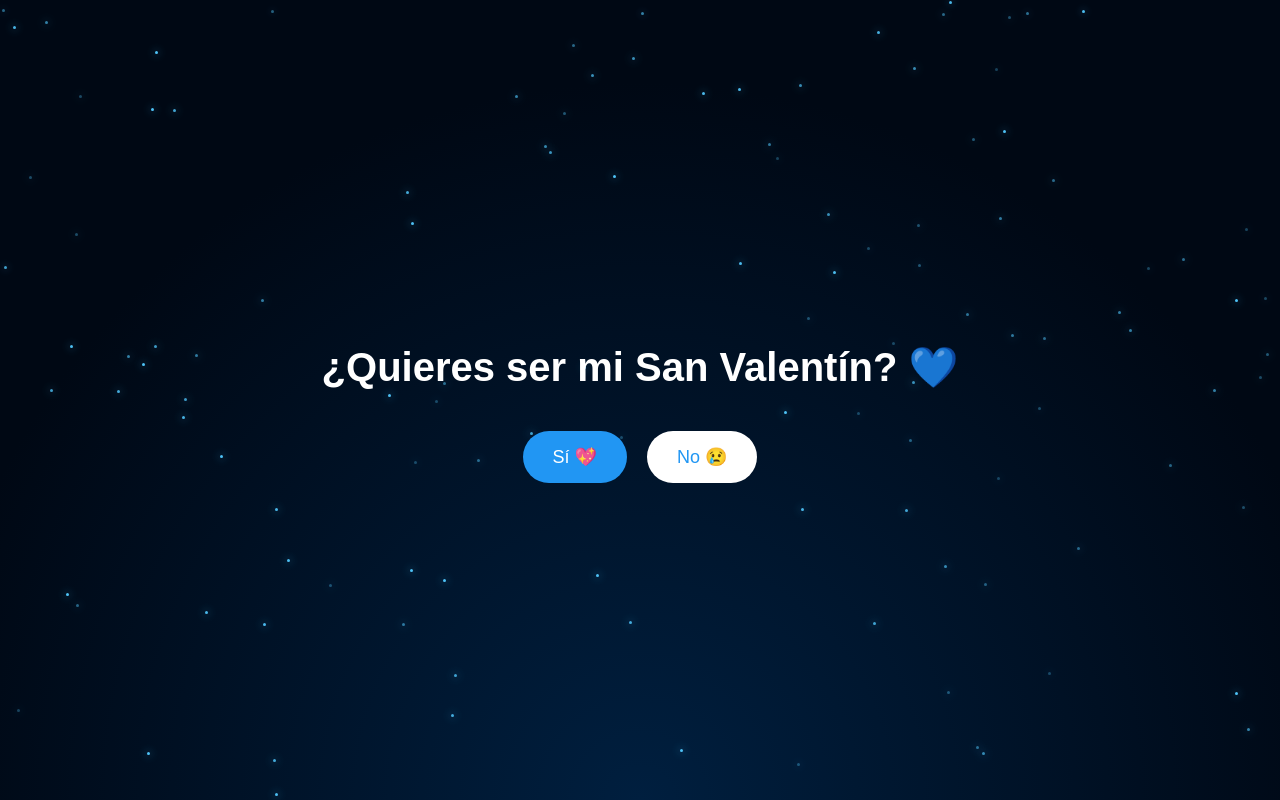
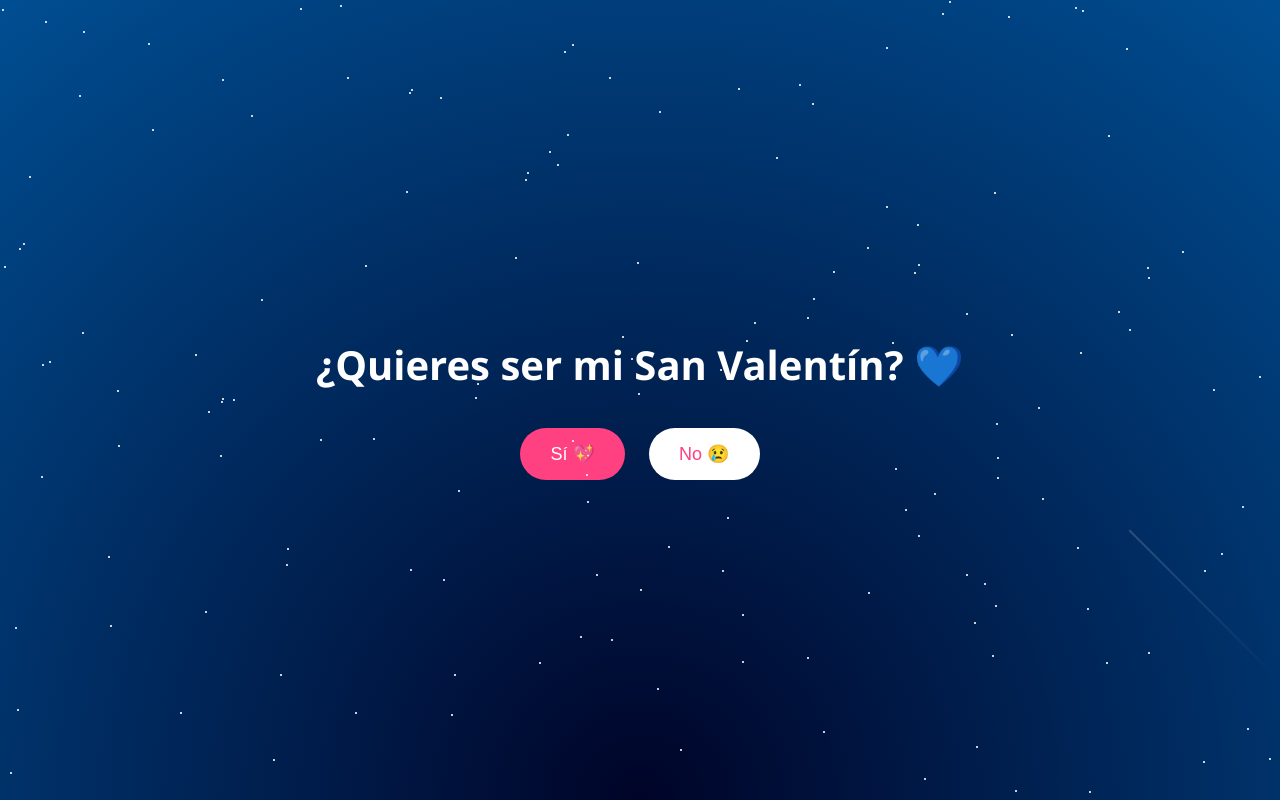
Before and after one commit to josesito-cmyk/san-valentin, a plain HTML site: page index.html in a window 1280 px wide. Drawn offline with Linux system fonts and the light colour scheme.

Commit message:
Update index.html

```diff
--- a/index.html
+++ b/index.html
@@ -3,49 +3,35 @@
 <head>
 <meta charset="UTF-8">
 <meta name="viewport" content="width=device-width, initial-scale=1.0">
-<title>¿Quieres ser mi San Valentín?</title>
+<title>Noche mágica ✨</title>
 
 <style>
 body {
     margin: 0;
     height: 100vh;
     overflow: hidden;
+    font-family: 'Segoe UI', sans-serif;
+    color: white;
     display: flex;
     justify-content: center;
     align-items: center;
     flex-direction: column;
-        font-family: Arial, sans-serif;
     text-align: center;
-        color: white;
-        transition: background 1s ease;
-        position: relative;
-    }
-
-    .star {
-        position: absolute;
-        width: 3px;
-        height: 3px;
-        background: #4fc3f7;
-        border-radius: 50%;
-        box-shadow: 0 0 8px #4fc3f7;
-        animation: twinkle 2s infinite alternate;
-    }
-
-    @keyframes twinkle {
-        from { opacity: 0.3; }
-        to { opacity: 1; }
+    transition: background 2s ease;
+    background: radial-gradient(circle at bottom, #000428, #004e92);
 }
 
 h1 {
     font-size: 2.5rem;
-        margin-bottom: 40px;
-        z-index: 1;
+    transition: 1s;
 }
 
-    .buttons {
-        display: flex;
-        gap: 20px;
-        z-index: 1;
+.nombre-grande {
+    font-size: 4rem;
+    font-weight: bold;
+    opacity: 0;
+    animation: fadeIn 3s forwards;
+    text-shadow: 0 0 25px #fff;
 }
 
 button {
@@ -54,34 +40,74 @@
     border: none;
     border-radius: 30px;
     cursor: pointer;
+    margin: 10px;
     transition: 0.3s;
 }
 
 #yesBtn {
-        background-color: #2196f3;
+    background-color: #ff4081;
     color: white;
 }
 
 #yesBtn:hover {
-        background-color: #42a5f5;
     transform: scale(1.1);
 }
 
 #noBtn {
     background-color: white;
-        color: #2196f3;
+    color: #ff4081;
 }
 
-    #finalMessage {
+#final {
     display: none;
-        font-size: 28px;
-        animation: fadeIn 1s ease-in-out;
-        z-index: 1;
+    animation: fadeIn 2s forwards;
+}
+
+img {
+    width: 250px;
+    border-radius: 20px;
+    margin-top: 20px;
+    box-shadow: 0 0 25px white;
+    animation: zoomIn 2s ease forwards;
+}
+
+.star {
+    position: absolute;
+    width: 2px;
+    height: 2px;
+    background: white;
+    opacity: 0.8;
+}
+
+.shooting-star {
+    position: absolute;
+    top: -100px;
+    left: -100px;
+    width: 200px;
+    height: 2px;
+    background: linear-gradient(90deg, white, transparent);
+    transform: rotate(45deg);
+    animation: shoot 6s linear infinite;
+}
+
+@keyframes shoot {
+    0% {
+        transform: translate(-300px, -300px) rotate(45deg);
+        opacity: 1;
+    }
+    100% {
+        transform: translate(1500px, 900px) rotate(45deg);
+        opacity: 0;
+    }
 }
 
 @keyframes fadeIn {
-        from {opacity: 0;}
-        to {opacity: 1;}
+    to { opacity: 1; }
+}
+
+@keyframes zoomIn {
+    from { transform: scale(0); }
+    to { transform: scale(1); }
 }
 </style>
 </head>
@@ -90,72 +116,81 @@
 
 <h1 id="question">¿Quieres ser mi San Valentín? 💙</h1>
 
-<div class="buttons">
+<div id="buttons">
     <button id="yesBtn">Sí 💖</button>
     <button id="noBtn">No 😢</button>
 </div>
 
-<div id="finalMessage">
-    💙 Sabía que dirías que sí 💫<br>
-    Bajo este cielo mágico ✨<br>
-    Quiero que seas mi San Valentín 💖
+<div id="final">
+    <div class="nombre-grande" id="nombre"></div>
+    <p>Desde esta noche bajo las estrellas ✨<br>
+    Quiero que seas mi San Valentín 💙</p>
+    <img id="foto" src="">
 </div>
 
+<audio id="music" loop></audio>
+
 <script>
+const nombre = "Andrea Nathaly";
+const foto = "Andrea.jpeg";
+const musica = "song.mp3";
+
 const question = document.getElementById("question");
+const yesBtn = document.getElementById("yesBtn");
 const noBtn = document.getElementById("noBtn");
-    const yesBtn = document.getElementById("yesBtn");
-    const finalMessage = document.getElementById("finalMessage");
-    const body = document.body;
+const final = document.getElementById("final");
+const nombreElemento = document.getElementById("nombre");
+const fotoElemento = document.getElementById("foto");
+const music = document.getElementById("music");
 
-    const questions = [
+nombreElemento.textContent = nombre;
+fotoElemento.src = foto;
+music.src = musica;
+
+const preguntas = [
 "¿Estás segura? 💫",
 "¿Segurísima? 🥺",
-        "Mira qué bonito el cielo... 🌌",
-        "Prometo abrazarte bajo las estrellas 💙",
-        "Piénsalo otra vez ✨",
-        "¿Última oportunidad? 😏"
-    ];
-
-    const backgrounds = [
-        "radial-gradient(circle at bottom, #001f3f, #000814 70%)",
-        "radial-gradient(circle at top, #0d1b2a, #1b263b 70%)",
-        "radial-gradient(circle at center, #1a237e, #000051 70%)",
-        "radial-gradient(circle at bottom, #311b92, #000000 70%)",
-        "radial-gradient(circle at top, #0f2027, #203a43, #2c5364)",
-        "radial-gradient(circle at center, #000428, #004e92)"
+"El universo nos mira... 🌌",
+"Prometo apachurrarte bajo las estrellas 💙",
+"Última oportunidad 😏"
 ];
 
 let index = 0;
 
-    noBtn.addEventListener("click", function() {
-        if (index < questions.length) {
-            question.textContent = questions[index];
-            body.style.background = backgrounds[index];
+noBtn.addEventListener("click", () => {
+    if(index < preguntas.length){
+        question.textContent = preguntas[index];
         index++;
-        } else {
-            question.textContent = "El universo quiere que digas que sí 😌✨";
     }
 });
 
-    yesBtn.addEventListener("click", function() {
+yesBtn.addEventListener("click", () => {
+    document.getElementById("buttons").style.display = "none";
     question.style.display = "none";
-        document.querySelector(".buttons").style.display = "none";
-        finalMessage.style.display = "block";
+    final.style.display = "block";
+
+    // 🎵 Música empieza aquí
+    music.play().catch(error => {
+        console.log("Autoplay bloqueado:", error);
     });
 
-    // Fondo inicial
-    body.style.background = backgrounds[0];
+    // 🌠 Cambiar fondo más romántico
+    document.body.style.background = "radial-gradient(circle at center, #1a0033, #000000)";
+});
 
-    // Generar estrellas
-    for (let i = 0; i < 120; i++) {
+// 🌌 Generar estrellas
+for(let i=0;i<150;i++){
     let star = document.createElement("div");
     star.classList.add("star");
-        star.style.top = Math.random() * 100 + "vh";
-        star.style.left = Math.random() * 100 + "vw";
-        star.style.animationDuration = (Math.random() * 2 + 1) + "s";
+    star.style.top = Math.random()*100+"vh";
+    star.style.left = Math.random()*100+"vw";
     document.body.appendChild(star);
 }
+
+// 🌠 Estrella fugaz
+let shooting = document.createElement("div");
+shooting.classList.add("shooting-star");
+document.body.appendChild(shooting);
 </script>
 
 </body>
```
Lines whose indentation alone changed are shown as unchanged.
